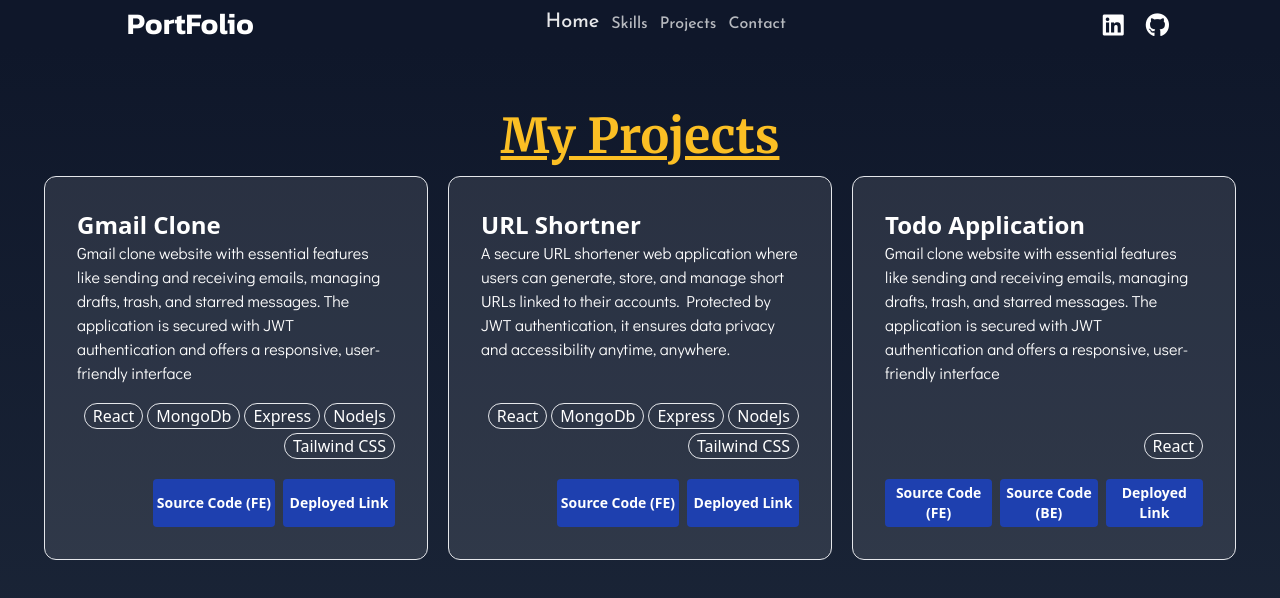
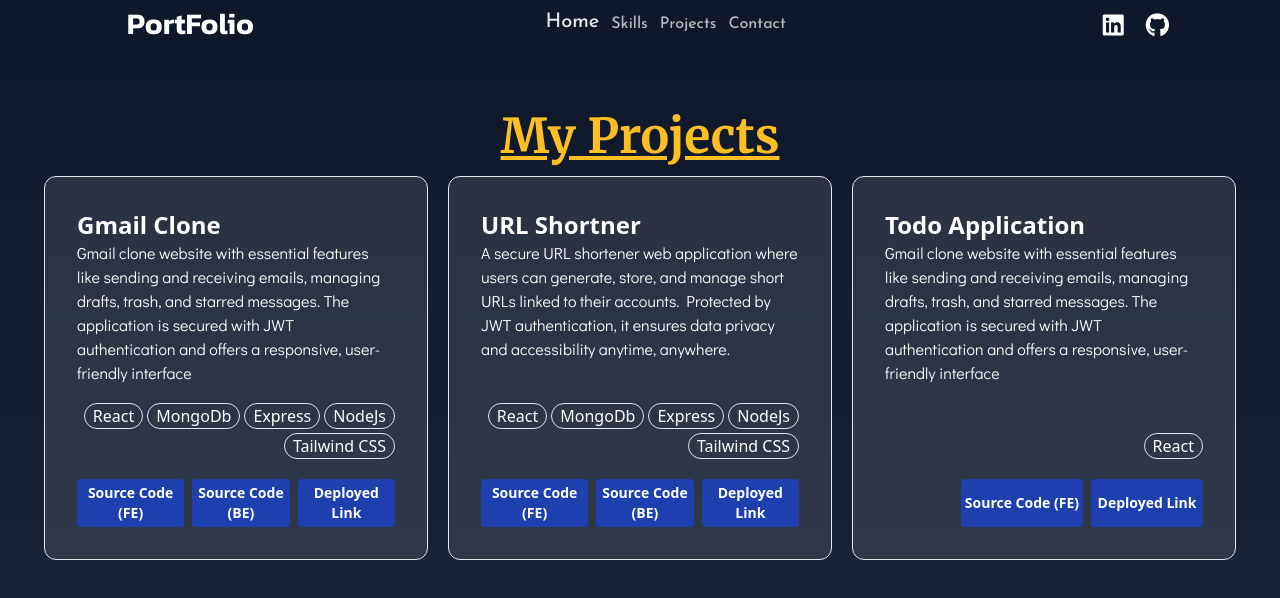
Before and after one commit to aathi1711/PORTFOLIO, a React (Vite) app: page /projects in a window 1280 px wide. Shown: the top 598 px of the page. Built offline with nearby package versions, Linux system fonts and the light colour scheme.

Commit message:
commit-12

```diff
--- a/src/projects.jsx
+++ b/src/projects.jsx
@@ -43,7 +43,7 @@
                     </div>
                     <div className="flex justify-end mt-5 gap-2 font-semibold">
                         <button className=" rounded h-12   bg-blue-800 text-sm hover:bg-blue-700 px-1"><a href={val.githhubUrl}>Source Code (FE)</a></button>
-                        {!val.githubUrl_be && <button className=" rounded h-12 w-28  bg-blue-800 text-sm hover:bg-blue-700"><a href={val.githhubUrl}>Source Code (BE)</a></button>}
+                        {val.githubUrl_be && <button className=" rounded h-12 w-28  bg-blue-800 text-sm hover:bg-blue-700"><a href={val.githhubUrl}>Source Code (BE)</a></button>}
                         <button  className="rounded h-12 w-28  bg-blue-800 text-sm hover:bg-blue-700"><a href={val.DeployUrl} target="_blank">Deployed Link</a></button>
                     </div>
                 </div>
```
